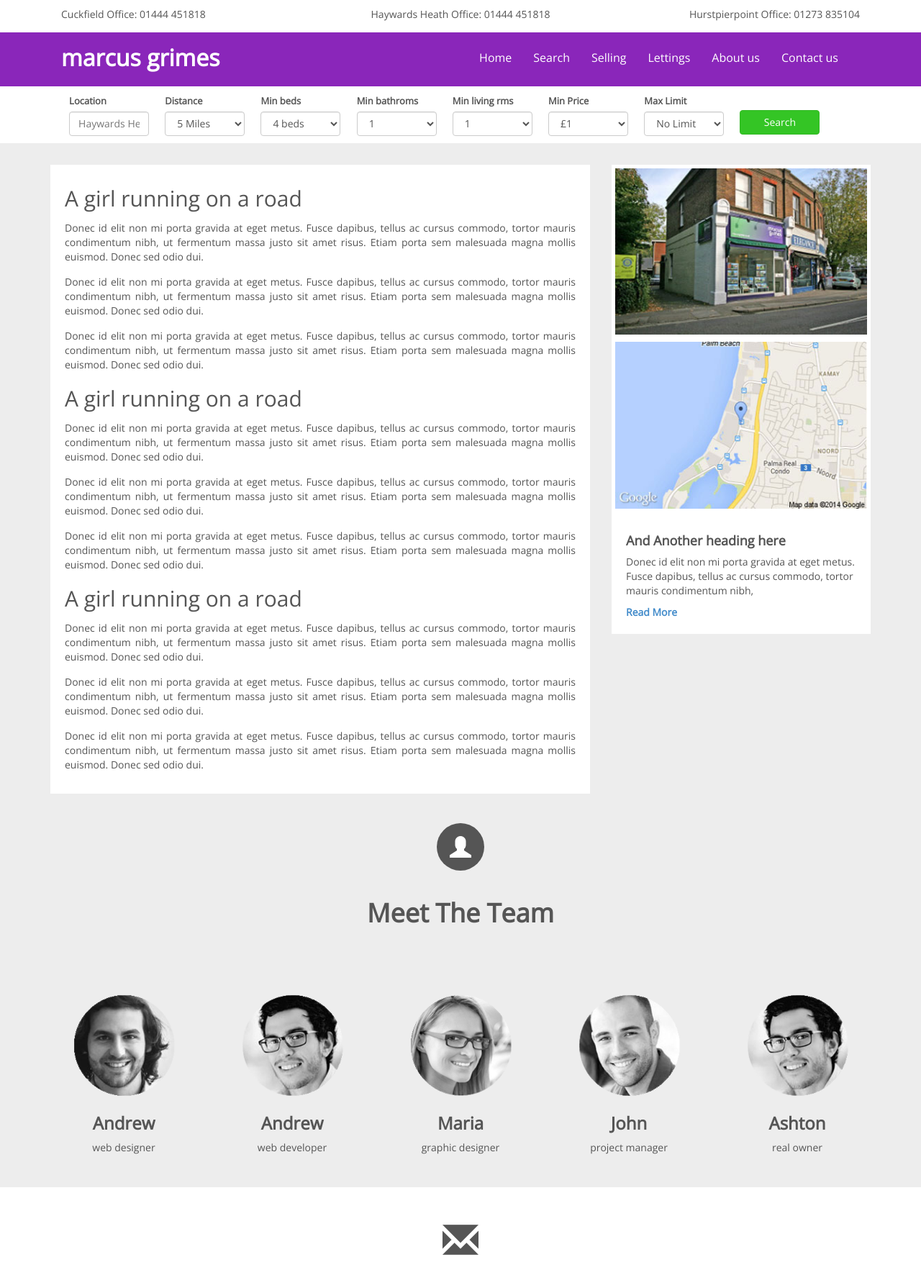
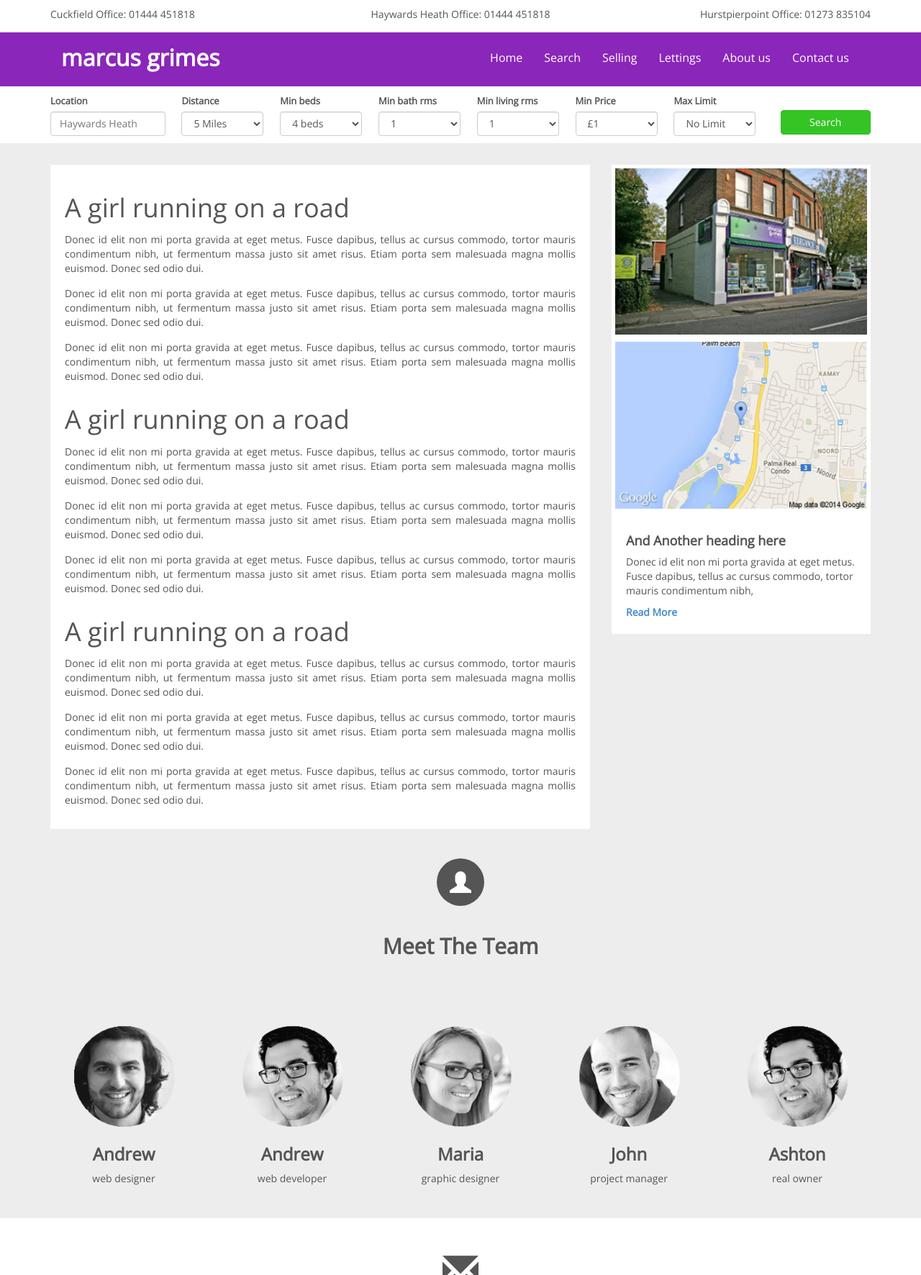
Before and after one commit to Dwetech/marcusgrimes, a PHP site: page /marcusgrimes/aboutus.php in a window 1280 px wide. Shown: the top 1772 px of the page at 72% size. Run offline with PHP 8.4, Linux system fonts and the light colour scheme.

Commit message:
Property details, About us page fixes. All pages width related issue fix by placing row (replacing cotainer-fluied in many places)

```diff
--- a/aboutus.php
+++ b/aboutus.php
@@ -14,11 +14,12 @@
 
 
 <div class="about">
-    <div class="container noPadding">
+    <div class="container">
+        <div class="row">
             <div class="col-sm-8">
                 <div class="about-description">
                     <div class="column-blog-content">
-                        <h2>A girl running on a road</h2>
+                        <h1>A girl running on a road</h1>
 
                         <p>Donec id elit non mi porta gravida at eget metus. Fusce dapibus, tellus ac cursus commodo,
                             tortor mauris condimentum nibh, ut fermentum massa justo sit amet risus. Etiam porta sem
@@ -33,7 +34,7 @@
                             malesuada magna mollis euismod. Donec sed odio dui. </p>
                     </div>
                     <div class="column-blog-content">
-                        <h2>A girl running on a road</h2>
+                        <h1>A girl running on a road</h1>
 
                         <p>Donec id elit non mi porta gravida at eget metus. Fusce dapibus, tellus ac cursus commodo,
                             tortor mauris condimentum nibh, ut fermentum massa justo sit amet risus. Etiam porta sem
@@ -48,7 +49,7 @@
                             malesuada magna mollis euismod. Donec sed odio dui. </p>
                     </div>
                     <div class="column-blog-content">
-                        <h2>A girl running on a road</h2>
+                        <h1>A girl running on a road</h1>
 
                         <p>Donec id elit non mi porta gravida at eget metus. Fusce dapibus, tellus ac cursus commodo,
                             tortor mauris condimentum nibh, ut fermentum massa justo sit amet risus. Etiam porta sem
@@ -79,13 +80,14 @@
                     <a href="#"><b>Read More</b></a>
                 </div>
             </div>
+        </div>
     </div>
     <div class="container noPadding">
             <div class="profile-content">
                 <p class="icon-black"><i class="glyphicon glyphicon-user"></i></p>
             </div>
             <div class="profile-content">
-                <h1><b>Meet The Team</b></h1>
+                <h2><b>Meet The Team</b></h2>
             </div>
             <div class="profile-content">
                 <div class="team-profile">
--- a/css/responsive.css
+++ b/css/responsive.css
@@ -74,14 +74,10 @@
     /*=========================*/
     /* Search Options Style Sheet*/
     /*=========================*/
-    .search-options .filter-large .form-group {
-        margin: 0 5px;
-        width: 11%;
-        float: left;
-    }
+
 
     .search-options .filter-large .form-group label {
-        font-size: 12px;
+        font-size: 11px;
         font-weight: 300;
     }
 
--- a/css/style.css
+++ b/css/style.css
@@ -247,7 +247,7 @@ body{
     float: left;
 }
 .search-options .filter-large .form-group{
-    margin: 0 1%;
+    margin: 0 2% 0 0;
     width: 10%;
     float: left;
 }
@@ -478,6 +478,9 @@ body{
     display: inline-block;
     margin: 15px 0;
 }
+.slide-show #carousel {
+    margin-top: 15px;
+}
 .slide-show #carousel .slides li{
     opacity: 0.7;
 }
@@ -528,7 +531,7 @@ body{
     font-size: 30px;
     padding: 18px;
 }
-.profile-content h1{
+.profile-content h1, .profile-content h2{
     margin: 0;
     padding: 0;
     font-family: "Open Sans";
--- a/include/header.php
+++ b/include/header.php
@@ -3,7 +3,6 @@
     <div class="container">
 
         <nav class="navbar navbar-default" role="navigation">
-            <div class="container-fluid">
                 <!-- Brand and toggle get grouped for better mobile display -->
                 <div class="navbar-header">
                     <button type="button" class="navbar-toggle collapsed" data-toggle="collapse" data-target="#bs-example-navbar-collapse-1">
@@ -26,7 +25,6 @@
                         <li><a href="#">Contact us </a></li>
                     </ul>
                 </div><!-- /.navbar-collapse -->
-            </div><!-- /.container-fluid -->
         </nav>
     </div>
 </div>
--- a/include/search-about.php
+++ b/include/search-about.php
@@ -1,7 +1,6 @@
 
 <div class="search-options">
     <div class="container">
-        <div class="container-fluid">
 
             <div class="link-buttons">
                 <button class="btn btn-default result-block filter-trigger" data-content="down">
@@ -13,9 +12,8 @@
 
 
 
-
             <form role="form" class="form-inline filter-large">
-                <div class="form-group">
+                <div class="form-group form-field-location">
                     <label for="location">Location</label>
                     <input type="text" class="form-control" id="location" placeholder="Haywards Heath">
                 </div>
@@ -36,7 +34,7 @@
                     </select>
                 </div>
                 <div class="form-group">
-                    <label for="bath">Min bathroms</label>
+                    <label for="bath">Min bath rms</label>
                     <select class="form-control" id="bath">
                         <option value="5">1</option>
                         <option value="5">2</option>
@@ -67,10 +65,10 @@
                         <option value="5">20</option>
                     </select>
                 </div>
-                <div class="form-group">
+                <div class="form-group form-search-button">
                     <button type="submit" class="btn btn-green-light btn-block">Search</button>
                 </div>
             </form>
-        </div>
+
     </div>
 </div>
--- a/include/search-options.php
+++ b/include/search-options.php
@@ -1,7 +1,6 @@
 
 <div class="search-options">
     <div class="container">
-        <div class="container-fluid">
 
         <div class="link-buttons">
             <button class="btn btn-default result-block filter-trigger" data-content="down">
@@ -41,7 +40,7 @@
                 </select>
             </div>
             <div class="form-group">
-                    <label for="bath">Min bathroms</label>
+                <label for="bath">Min bath rms</label>
                 <select class="form-control" id="bath">
                     <option value="5">1</option>
                     <option value="5">2</option>
@@ -78,4 +77,3 @@
         </form>
     </div>
 </div>
-</div>
--- a/include/search-results.php
+++ b/include/search-results.php
@@ -1,5 +1,6 @@
 <div class="search-result">
     <div class="container">
+        <div class="row">
             <div class="col-sm-8">
                 <h2>Your search results: 32 Properties</h2>
             </div>
@@ -16,3 +17,4 @@
             </div>
         </div>
     </div>
+</div>
--- a/include/top-header.php
+++ b/include/top-header.php
@@ -1,5 +1,6 @@
 <div class="top-header">
     <div class="container">
+        <div class="row">
             <div class="col-md-4">
                 <div class="top-header-content">
                     <p class="text-left">Cuckfield Office: 01444 451818</p>
@@ -17,3 +18,4 @@
             </div>
         </div>
     </div>
+</div>
```
Also changed, not shown: include/results.php (+8 -2 lines), propertyDetails.php (+19 -6 lines). Lines whose indentation alone changed are shown as unchanged.
